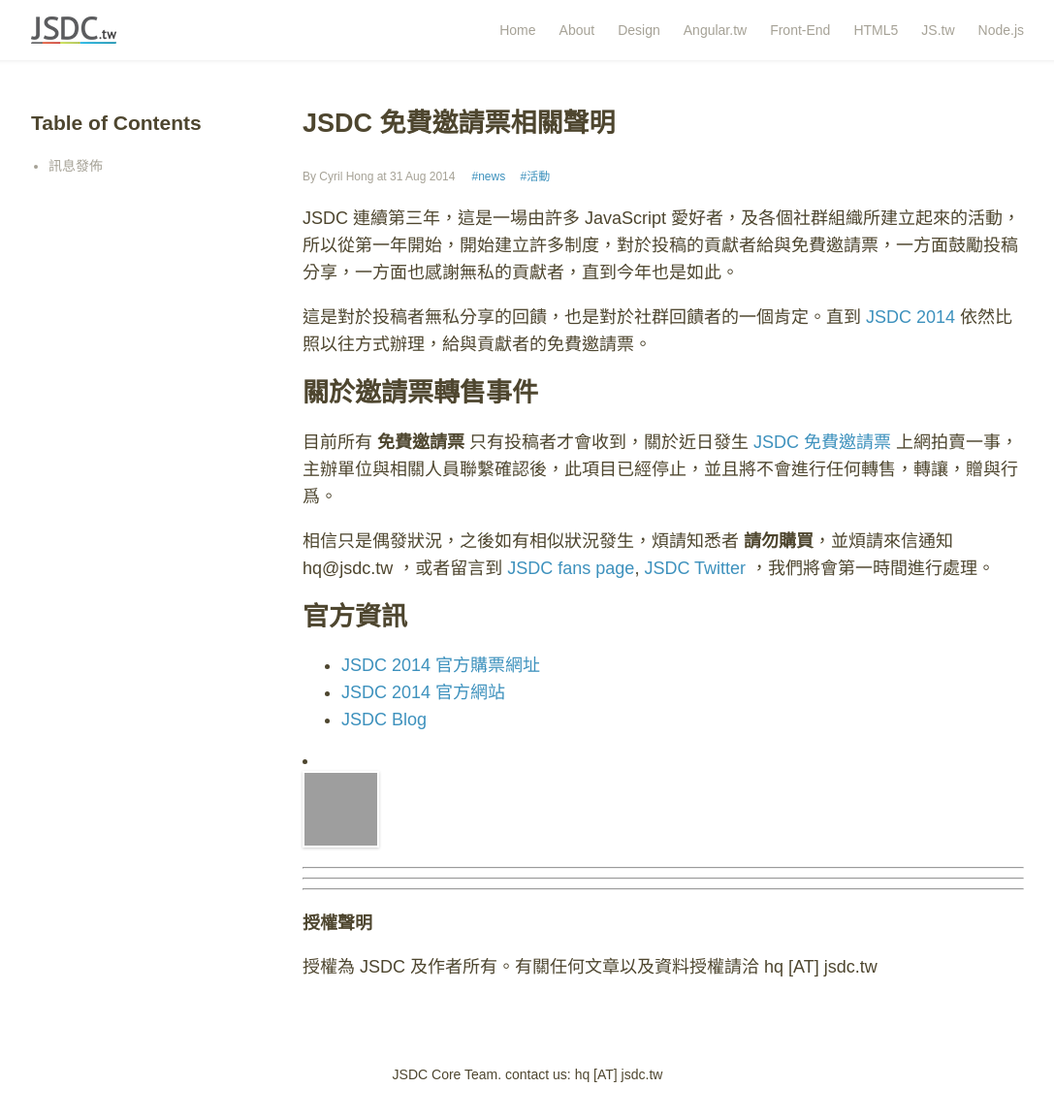
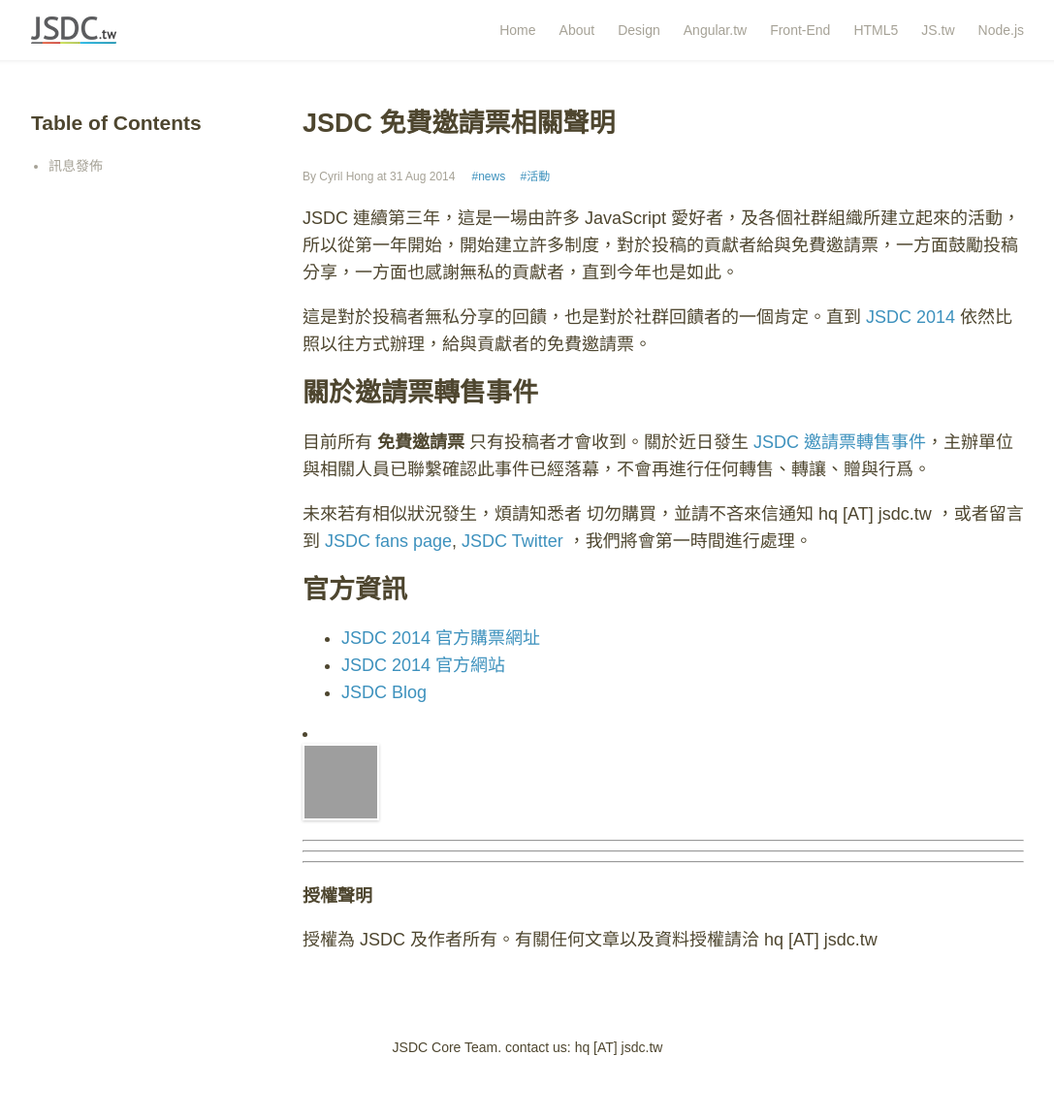
Before and after one commit to jsdc-core/blog.jsdc.tw, a Jekyll site: the page built from _posts/2014-08-31-speaker-ticket-sale.md, in a window 1280 px wide and 1167 px high. Shown: the top 1155 px of the window at 97% size, without its empty margins (96-1183 px from the left). Built offline with Jekyll 4.4.1, drawn with Linux system fonts in a browser that asks for light colours; comment, search, counter and statistics services are not loaded; grey boxes are pictures that could not be loaded.

Commit message:
update speaker post

```diff
--- a/_posts/2014-08-31-speaker-ticket-sale.md
+++ b/_posts/2014-08-31-speaker-ticket-sale.md
@@ -18,9 +18,9 @@
 
 ## 關於邀請票轉售事件
 
-目前所有 **免費邀請票** 只有投稿者才會收到，關於近日發生 [JSDC 免費邀請票](http://jsdc-tw.kktix.cc/events/jsdc2014) 上網拍賣一事，主辦單位與相關人員聯繫確認後，此項目已經停止，並且將不會進行任何轉售，轉讓，贈與行爲。
+目前所有 **免費邀請票** 只有投稿者才會收到。關於近日發生 [JSDC 邀請票轉售事件](http://jsdc-tw.kktix.cc/events/jsdc2014)，主辦單位與相關人員已聯繫確認此事件已經落幕，不會再進行任何轉售、轉讓、贈與行爲。
 
-相信只是偶發狀況，之後如有相似狀況發生，煩請知悉者 **請勿購買**，並煩請來信通知 hq@jsdc.tw ，或者留言到 [JSDC fans page](https://www.facebook.com/JSDC.TW), [JSDC Twitter](https://twitter.com/jsdc_tw) ，我們將會第一時間進行處理。
+未來若有相似狀況發生，煩請知悉者 切勿購買，並請不吝來信通知 hq [AT] jsdc.tw ，或者留言到 [JSDC fans page](https://www.facebook.com/JSDC.TW), [JSDC Twitter](https://twitter.com/jsdc_tw) ，我們將會第一時間進行處理。
 
 ## 官方資訊
 
```
